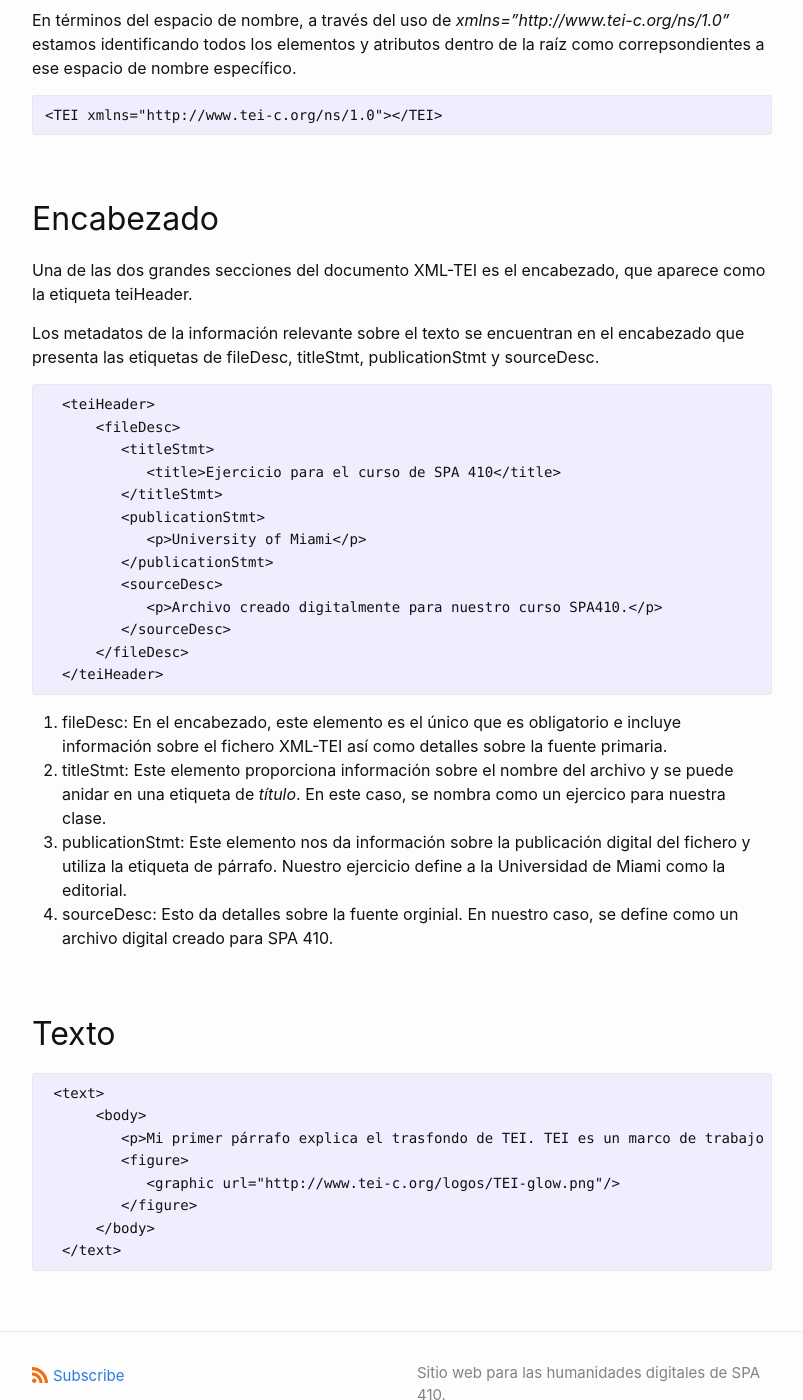
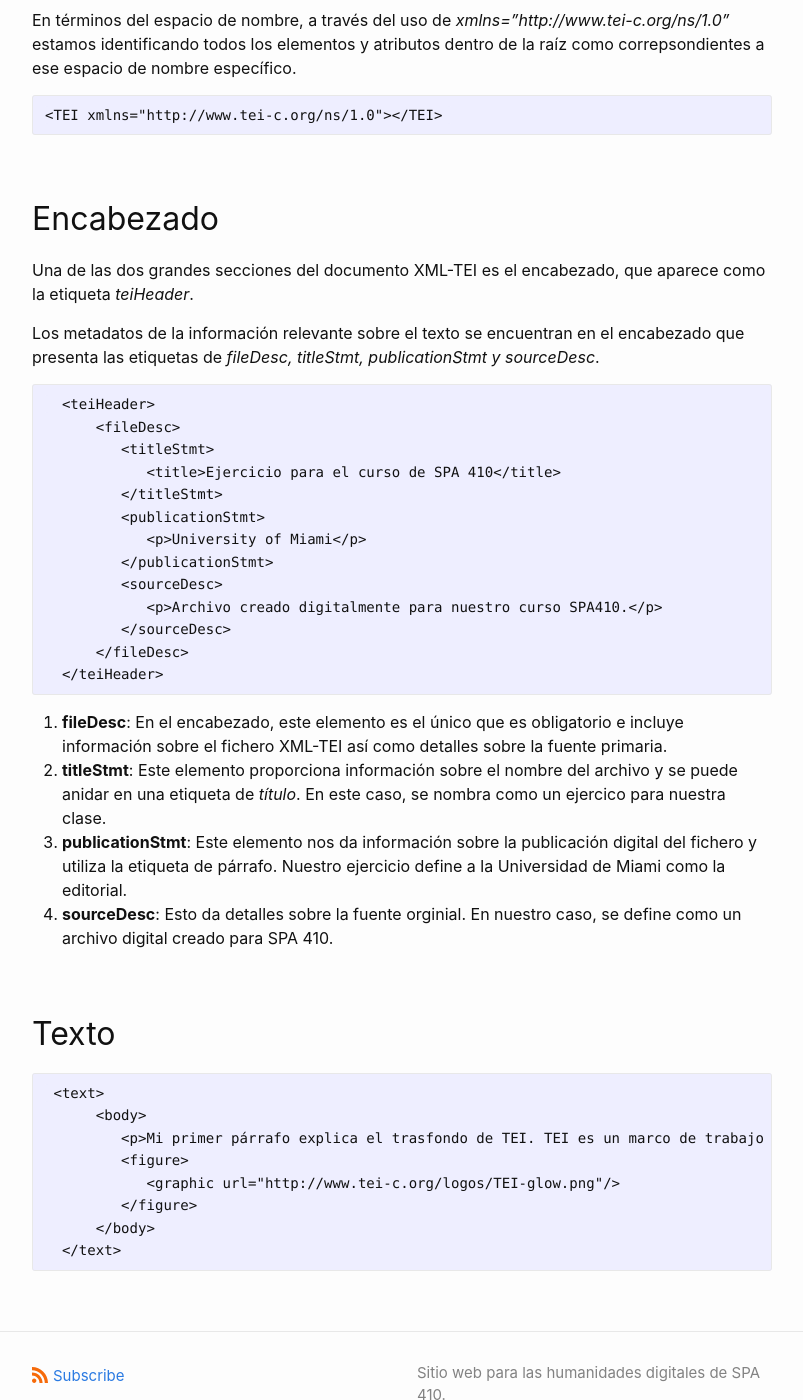
Before and after one commit to miladvh/miladvh.github.io, a Jekyll site: the page built from _posts/2021-10-11-Comentario-TEI.md, in a window 1280 px wide and 1400 px high, scrolled down 1270 px. Shown: the whole window, without its empty margins (238-1041 px from the left). Built offline with Jekyll 4.4.1, drawn with Linux system fonts in a browser that asks for light colours.

````diff
--- a/_posts/2021-10-11-Comentario-TEI.md
+++ b/_posts/2021-10-11-Comentario-TEI.md
@@ -41,9 +41,9 @@ En términos del espacio de nombre, a través del uso de *xmlns="http://www.tei-
 ```
 ## Encabezado
 
-Una de las dos grandes secciones del documento XML-TEI es el encabezado, que aparece como la etiqueta teiHeader.
+Una de las dos grandes secciones del documento XML-TEI es el encabezado, que aparece como la etiqueta *teiHeader*.
 
-Los metadatos de la información relevante sobre el texto se encuentran en el encabezado que presenta las etiquetas de fileDesc, titleStmt, publicationStmt y sourceDesc.
+Los metadatos de la información relevante sobre el texto se encuentran en el encabezado que presenta las etiquetas de *fileDesc, titleStmt, publicationStmt y sourceDesc*.
 
 ```
   <teiHeader>
@@ -60,10 +60,10 @@ Los metadatos de la información relevante sobre el texto se encuentran en el en
       </fileDesc>
   </teiHeader>
   ```
-  1. fileDesc: En el encabezado, este elemento es el único que es obligatorio e incluye información sobre el fichero XML-TEI así como detalles sobre la fuente primaria.
-  2. titleStmt: Este elemento proporciona información sobre el nombre del archivo y se puede anidar en una etiqueta de *título*. En este caso, se nombra como un ejercico para nuestra clase.
-  3. publicationStmt: Este elemento nos da información sobre la publicación digital del fichero y utiliza la etiqueta de párrafo. Nuestro ejercicio define a la Universidad de Miami como la editorial.
-  4. sourceDesc: Esto da detalles sobre la fuente orginial. En nuestro caso, se define como un archivo digital creado para SPA 410.
+  1. **fileDesc**: En el encabezado, este elemento es el único que es obligatorio e incluye información sobre el fichero XML-TEI así como detalles sobre la fuente primaria.
+  2. **titleStmt**: Este elemento proporciona información sobre el nombre del archivo y se puede anidar en una etiqueta de *título*. En este caso, se nombra como un ejercico para nuestra clase.
+  3. **publicationStmt**: Este elemento nos da información sobre la publicación digital del fichero y utiliza la etiqueta de párrafo. Nuestro ejercicio define a la Universidad de Miami como la editorial.
+  4. **sourceDesc**: Esto da detalles sobre la fuente orginial. En nuestro caso, se define como un archivo digital creado para SPA 410.
 
 ## Texto
 
````
